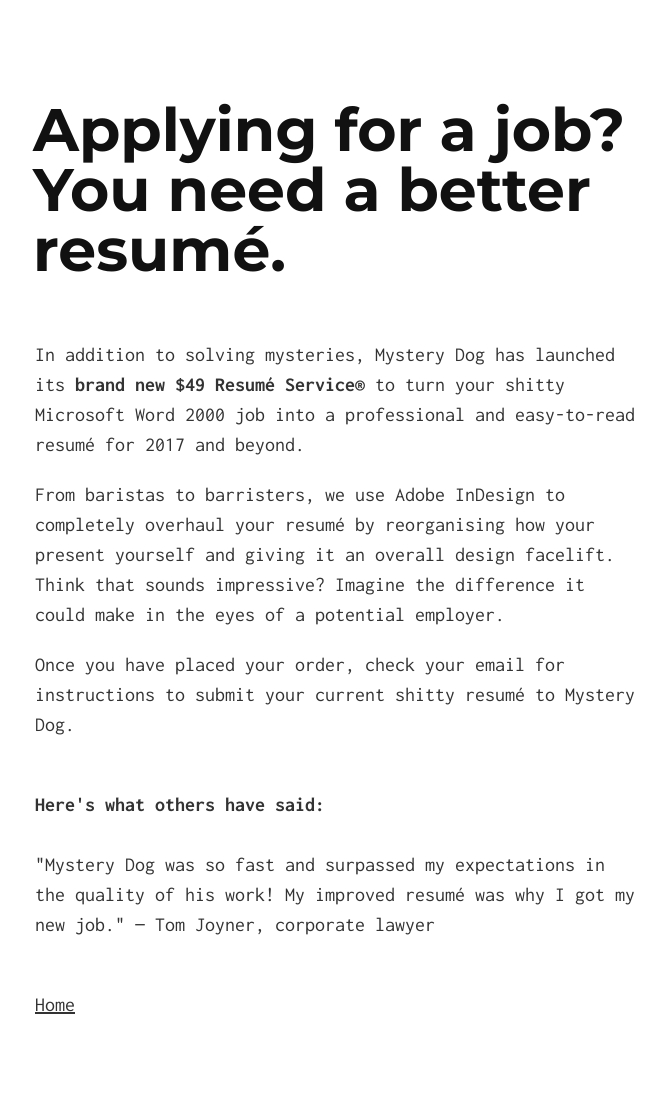
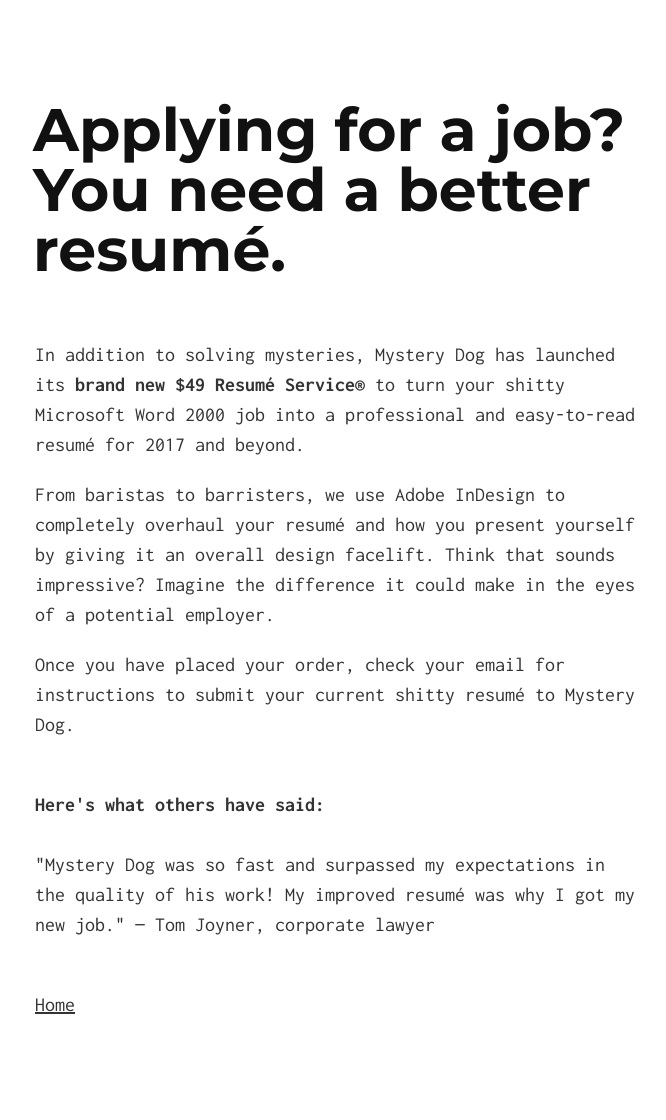
Before and after one commit to tomjoyner/shopping_cart, a Jekyll site: the page resumeservice.html, which Jekyll copies as it is, in a window 1280 px wide. Shown: the whole page, without its empty margins (305-971 px from the left). Built offline with Jekyll 4.4.1, drawn with Linux system fonts in a browser that asks for light colours.

Commit message:
Update resumeservice.html

```diff
--- a/resumeservice.html
+++ b/resumeservice.html
@@ -20,7 +20,7 @@
   <div class="container">
     <h1>Applying for a job? You need a better resumé.</h1>
     <p>In addition to solving mysteries, Mystery Dog has launched its <b>brand new $49 Resumé Service®</b> to turn your shitty Microsoft Word 2000 job into a professional and easy-to-read resumé for 2017 and beyond.</p>
-<p>From baristas to barristers, we use Adobe InDesign to completely overhaul your resumé by reorganising how your present yourself and giving it an overall design facelift. Think that sounds impressive? Imagine the difference it could make in the eyes of a potential employer.</p>
+<p>From baristas to barristers, we use Adobe InDesign to completely overhaul your resumé and how you present yourself by giving it an overall design facelift. Think that sounds impressive? Imagine the difference it could make in the eyes of a potential employer.</p>
 <p>Once you have placed your order, check your email for instructions to submit your current shitty resumé to Mystery Dog.</p>
 
    <div id='product-component-501723ffb3a'></div>
```
